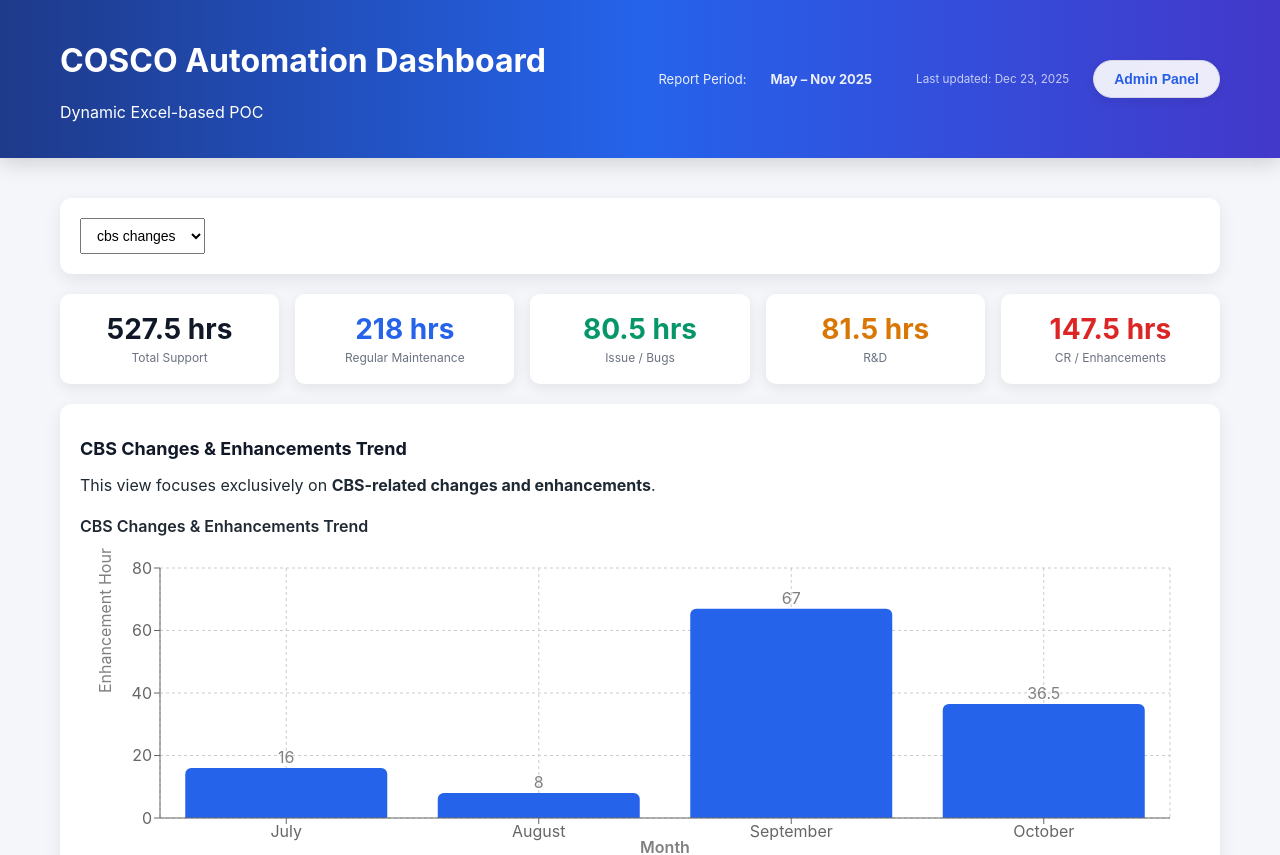
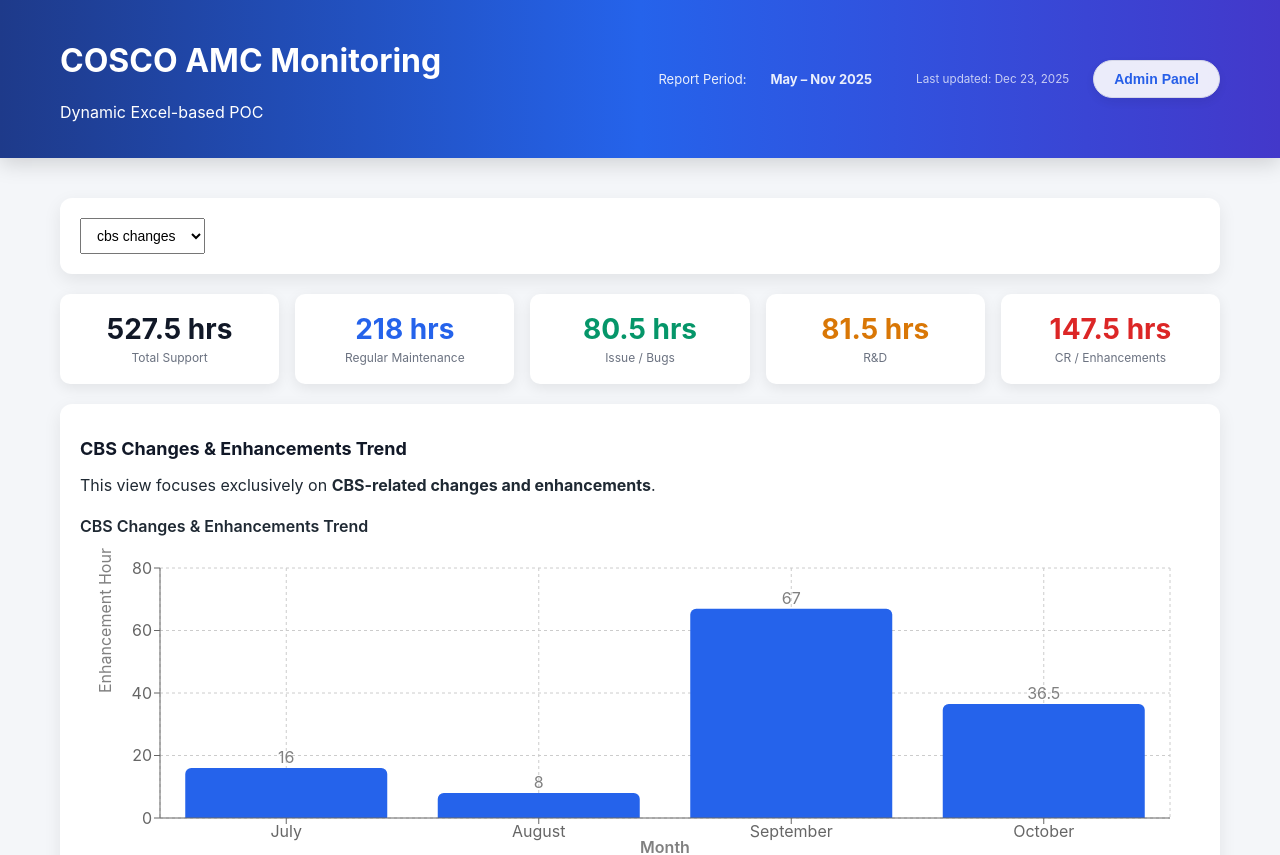
Before and after one commit to ManchandaRahul/cosco_amc_dynamic_monitoring, a React (Create React App) app in the folder frontend/: page / in a window 1280 px wide. Shown: the top 855 px of the page. Built offline with nearby package versions, Linux system fonts and the light colour scheme.

Commit message:
Made changes to the name for the header as well as the master sheet

```diff
--- a/frontend/src/App.js
+++ b/frontend/src/App.js
@@ -198,7 +198,7 @@
         <div className="header-inner">
           <div>
             <h1 id="cosco-title" style={{ cursor: "pointer", userSelect: "none" }}>
-              COSCO Automation Dashboard
+              COSCO AMC Monitoring
             </h1>
             <p className="subtitle">Dynamic Excel-based POC</p>
           </div>
@@ -335,7 +335,7 @@
                 <div className="card section-card">
                   <h3 className="section-title">Master Activity Overview</h3>
                   <p className="section-description">
-                    The Master sheet logs detailed support activities for COSCO AMC monitoring which includes daily monitoring, bug fixes/issue resolutions, and enhancements/deployments over several months.
+                    The Master sheet logs detailed support activities for COSCO AMC monitoring which includes daily monitoring, bug fixes/issue resolutions, and enhancements/deployments.
                   </p>
                 </div>
 
```
